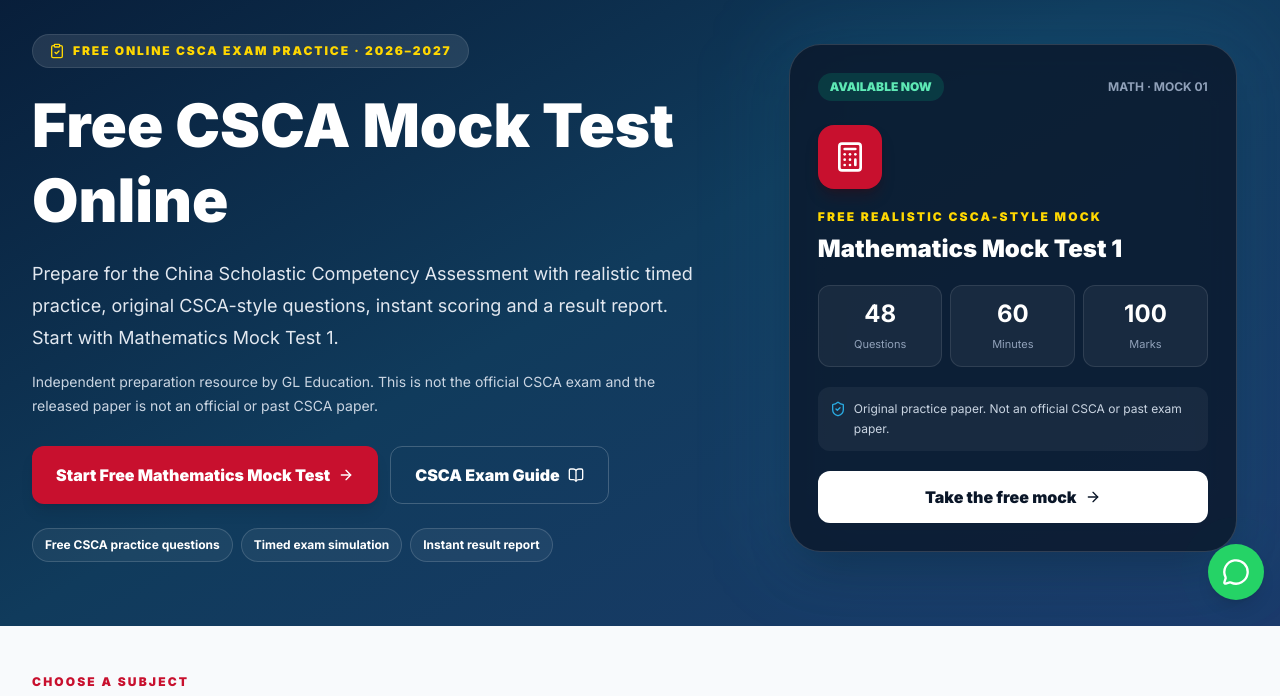
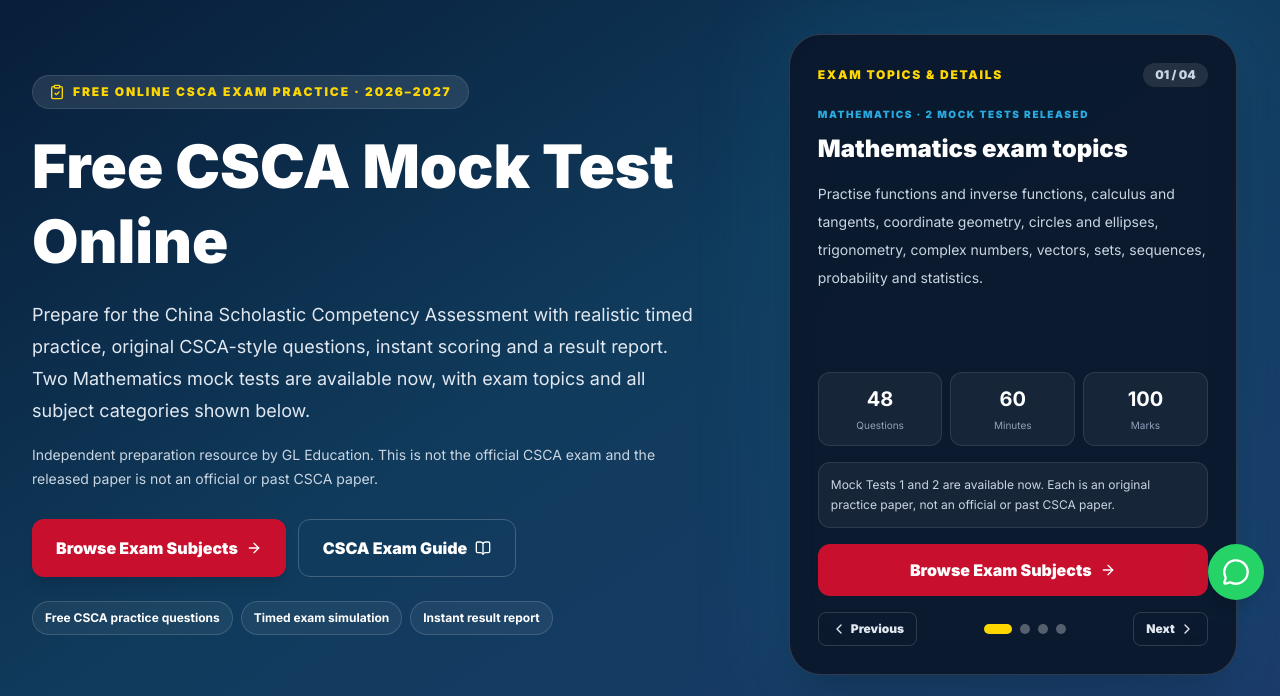
Before and after one commit to mdarifhasanbadsha/Globlearnedu, a Next.js app: page /csca/mocktest in a window 1280 px wide. Shown: the part 168-864 px from the top of the page. Built offline with nearby package versions, Linux system fonts and the light colour scheme; no server answers.

Commit message:
Add multi-slide mock-test topic overview and navigation

```diff
--- a/src/app/(public)/csca/mocktest/page.tsx
+++ b/src/app/(public)/csca/mocktest/page.tsx
@@ -1,10 +1,11 @@
 "use client";
 
+import { useState } from "react";
 import Link from "next/link";
 import {
   Calculator, Atom, FlaskConical, ArrowRight, ClipboardCheck, ShieldCheck,
   Clock3, CheckCircle2, MonitorCheck, FileQuestion, BookOpen, Target,
-  GraduationCap, Info, Sparkles, ExternalLink
+  GraduationCap, Info, Sparkles, ExternalLink, ChevronLeft, ChevronRight
 } from "lucide-react";
 import { MOCK_SUBJECTS, RELEASED_MOCKS } from "@/lib/csca/mocktest-public";
 
@@ -15,7 +16,7 @@
   },
   {
     q: "Where can I take a free CSCA mock test online?",
-    a: "You can start with the released Mathematics Mock Test 1 on this GL Education page. It is an online, timed practice paper with 48 questions, a 60-minute limit and a result out of 100 marks. Physics and Chemistry mock tests stay locked until their question sets are ready."
+    a: "You can start with released Mathematics Mock Tests 1 and 2 on this GL Education page. Each is an online, timed practice paper with 48 questions, a 60-minute limit and a result out of 100 marks. Physics and Chemistry mock tests stay locked until their question sets are ready."
   },
   {
     q: "Is this an official CSCA mock test or a real past paper?",
@@ -31,7 +32,7 @@
   },
   {
     q: "Which CSCA subjects can I practise here?",
-    a: "This page lists Mathematics, Physics and Chemistry. Mathematics Mock Test 1 is currently released. Physics and Chemistry are listed for navigation but are marked Not Released Yet; their exam buttons remain unavailable until the question sets are reviewed."
+    a: "This page lists Mathematics, Physics and Chemistry. Mathematics Mock Tests 1 and 2 are currently released. Physics and Chemistry are listed for navigation but are marked Not Released Yet; their exam buttons remain unavailable until the question sets are reviewed."
   },
   {
     q: "Can I take the CSCA Mathematics mock test on my phone?",
@@ -103,7 +104,41 @@
   ]
 };
 
+const featureSlides = [
+  {
+    eyebrow: "MATHEMATICS · 2 MOCK TESTS RELEASED",
+    title: "Mathematics exam topics",
+    description: "Practise functions and inverse functions, calculus and tangents, coordinate geometry, circles and ellipses, trigonometry, complex numbers, vectors, sets, sequences, probability and statistics.",
+    stats: [["48","Questions"],["60","Minutes"],["100","Marks"]],
+    detail: "Mock Tests 1 and 2 are available now. Each is an original practice paper, not an official or past CSCA paper."
+  },
+  {
+    eyebrow: "PHYSICS · TEST SETS IN PREPARATION",
+    title: "Physics topic overview",
+    description: "Planned practice areas include mechanics and motion, forces, work and energy, waves and oscillations, electricity and magnetism, heat and thermodynamics, and modern physics.",
+    stats: [["0 / 20","Released"],["60 min*","Format"],["MCQ*","Type"]],
+    detail: "Physics tests remain locked until their question sets have been supplied and reviewed. *Format details are indicative; confirm each released test's instructions."
+  },
+  {
+    eyebrow: "CHEMISTRY · TEST SETS IN PREPARATION",
+    title: "Chemistry topic overview",
+    description: "Planned practice areas include atomic structure and periodic trends, chemical bonding, stoichiometry, solutions and gases, acids and bases, equilibrium, kinetics, and organic chemistry.",
+    stats: [["0 / 20","Released"],["60 min*","Format"],["MCQ*","Type"]],
+    detail: "Chemistry tests remain locked until their question sets have been supplied and reviewed. *Format details are indicative; confirm each released test's instructions."
+  },
+  {
+    eyebrow: "HOW MOCK TESTS WORK",
+    title: "Practise, score and learn",
+    description: "Choose a subject and a released test, complete the timed single-answer questions, submit your paper, then use the result page to review your selected options and read explanations.",
+    stats: [["1 answer","Per question"],["Instant","Score"],["Review","Answers"]],
+    detail: "These are independent GL Education practice resources and do not register you for the official CSCA examination."
+  }
+];
+
 export default function FreeMockTestsPage() {
+  const [activeSlide, setActiveSlide] = useState(0);
+  const slide = featureSlides[activeSlide];
+  const browseSubjects = () => document.getElementById("subjects")?.scrollIntoView({ behavior: "smooth", block: "start" });
   return (
     <main className="min-h-screen bg-slate-50 text-[#0A1628]">
       <script type="application/ld+json" dangerouslySetInnerHTML={{ __html: JSON.stringify(pageStructuredData) }} />
@@ -119,10 +154,10 @@
             <div className="max-w-3xl">
               <span className="inline-flex items-center gap-2 rounded-full border border-white/10 bg-white/10 px-4 py-2 text-xs font-black uppercase tracking-[.16em] text-[#FFD700]"><ClipboardCheck className="h-4 w-4" /> Free online CSCA exam practice · 2026–2027</span>
               <h1 className="mt-5 text-4xl font-black leading-tight md:text-6xl">Free CSCA Mock Test Online</h1>
-              <p className="mt-5 max-w-2xl text-base leading-8 text-slate-200 md:text-lg">Prepare for the China Scholastic Competency Assessment with realistic timed practice, original CSCA-style questions, instant scoring and a result report. Start with Mathematics Mock Test 1.</p>
+              <p className="mt-5 max-w-2xl text-base leading-8 text-slate-200 md:text-lg">Prepare for the China Scholastic Competency Assessment with realistic timed practice, original CSCA-style questions, instant scoring and a result report. Two Mathematics mock tests are available now, with exam topics and all subject categories shown below.</p>
               <p className="mt-4 max-w-2xl text-sm leading-6 text-slate-300">Independent preparation resource by GL Education. This is not the official CSCA exam and the released paper is not an official or past CSCA paper.</p>
               <div className="mt-7 flex flex-col gap-3 sm:flex-row">
-                <Link href="/csca/mocktest/mathematics/1" className="inline-flex items-center justify-center gap-2 rounded-xl bg-[#C8102E] px-6 py-4 font-black text-white shadow-lg transition hover:-translate-y-0.5 hover:bg-red-800">Start Free Mathematics Mock Test <ArrowRight className="h-4 w-4" /></Link>
+                <button type="button" onClick={browseSubjects} className="inline-flex items-center justify-center gap-2 rounded-xl bg-[#C8102E] px-6 py-4 font-black text-white shadow-lg transition hover:-translate-y-0.5 hover:bg-red-800">Browse Exam Subjects <ArrowRight className="h-4 w-4" /></button>
                 <Link href="/csca" className="inline-flex items-center justify-center gap-2 rounded-xl border border-white/20 px-6 py-4 font-black text-white transition hover:bg-white/10">CSCA Exam Guide <BookOpen className="h-4 w-4" /></Link>
               </div>
               <div className="mt-6 flex flex-wrap gap-2 text-xs font-bold">
@@ -131,23 +166,28 @@
             </div>
             <div className="relative mx-auto w-full max-w-md">
               <div aria-hidden="true" className="absolute -inset-4 rounded-[2.5rem] bg-[#29ABE2]/10 blur-2xl" />
-              <div className="relative overflow-hidden rounded-[2rem] border border-white/15 bg-[#0A1628]/80 p-6 shadow-2xl md:p-7">
-                <div className="flex items-center justify-between"><span className="rounded-full bg-emerald-400/15 px-3 py-1.5 text-xs font-black uppercase text-emerald-300">Available now</span><span className="text-xs font-bold text-slate-400">MATH · MOCK 01</span></div>
-                <div className="mt-6 flex h-16 w-16 items-center justify-center rounded-2xl bg-[#C8102E] shadow-lg shadow-red-950/30"><Calculator className="h-8 w-8 text-white" /></div>
-                <p className="mt-5 text-xs font-black uppercase tracking-[.18em] text-[#FFD700]">Free realistic CSCA-style mock</p>
-                <h2 className="mt-2 text-2xl font-black">Mathematics Mock Test 1</h2>
-                <div className="mt-5 grid grid-cols-3 gap-2">
-                  {[["48","Questions"],["60","Minutes"],["100","Marks"]].map(([value,label]) => <div key={label} className="rounded-xl border border-white/10 bg-white/5 p-3 text-center"><b className="block text-2xl">{value}</b><span className="text-[11px] text-slate-400">{label}</span></div>)}
+              <div className="relative overflow-hidden rounded-[2rem] border border-white/15 bg-[#0A1628]/90 p-6 shadow-2xl md:p-7">
+                <div className="flex items-center justify-between gap-3"><span className="text-xs font-black uppercase tracking-[.14em] text-[#FFD700]">Exam topics & details</span><span className="rounded-full bg-white/10 px-3 py-1 text-xs font-black text-slate-300">{String(activeSlide+1).padStart(2,"0")} / {String(featureSlides.length).padStart(2,"0")}</span></div>
+                <div className="mt-5 min-h-[245px]">
+                  <p className="text-[10px] font-black uppercase tracking-[.16em] text-[#29ABE2]">{slide.eyebrow}</p>
+                  <h2 className="mt-3 text-2xl font-black leading-tight">{slide.title}</h2>
+                  <p className="mt-4 text-sm leading-7 text-slate-300">{slide.description}</p>
                 </div>
-                <div className="mt-5 flex items-start gap-2 rounded-xl bg-white/5 p-3 text-xs leading-5 text-slate-300"><ShieldCheck className="mt-0.5 h-4 w-4 shrink-0 text-[#29ABE2]" /> Original practice paper. Not an official CSCA or past exam paper.</div>
-                <Link href="/csca/mocktest/mathematics/1" className="mt-5 inline-flex w-full items-center justify-center gap-2 rounded-xl bg-white px-5 py-3.5 font-black text-[#0A1628] transition hover:bg-slate-100">Take the free mock <ArrowRight className="h-4 w-4" /></Link>
+                <div className="mt-5 grid grid-cols-3 gap-2">{slide.stats.map(([value,label])=><div key={label} className="rounded-xl border border-white/10 bg-white/5 p-3 text-center"><b className="block text-lg md:text-xl">{value}</b><span className="mt-1 block text-[10px] leading-4 text-slate-400">{label}</span></div>)}</div>
+                <p className="mt-4 min-h-[64px] rounded-xl border border-white/10 bg-white/5 p-3 text-xs leading-5 text-slate-300">{slide.detail}</p>
+                <button type="button" onClick={browseSubjects} className="mt-4 inline-flex w-full items-center justify-center gap-2 rounded-xl bg-[#C8102E] px-5 py-3.5 font-black text-white transition hover:bg-red-800">Browse Exam Subjects <ArrowRight className="h-4 w-4" /></button>
+                <div className="mt-4 flex items-center justify-between gap-3">
+                  <button type="button" onClick={() => setActiveSlide(v => (v - 1 + featureSlides.length) % featureSlides.length)} aria-label="Previous exam topic slide" className="inline-flex items-center gap-1 rounded-lg border border-white/15 px-3 py-2 text-xs font-black text-slate-200 hover:bg-white/10"><ChevronLeft className="h-4 w-4" /> Previous</button>
+                  <div className="flex items-center gap-2" aria-label="Choose slide">{featureSlides.map((item,i)=><button key={item.eyebrow} type="button" aria-label={"Go to slide "+(i+1)} aria-current={i===activeSlide?"step":undefined} onClick={()=>setActiveSlide(i)} className={"h-2.5 rounded-full transition-all "+(i===activeSlide?"w-7 bg-[#FFD700]":"w-2.5 bg-white/30 hover:bg-white/60")}/>)}</div>
+                  <button type="button" onClick={() => setActiveSlide(v => (v + 1) % featureSlides.length)} aria-label="Next exam topic slide" className="inline-flex items-center gap-1 rounded-lg border border-white/15 px-3 py-2 text-xs font-black text-slate-200 hover:bg-white/10">Next <ChevronRight className="h-4 w-4" /></button>
+                </div>
               </div>
             </div>
           </div>
         </div>
       </section>
 
-      <section className="mx-auto max-w-7xl px-5 py-12 md:px-8">
+      <section id="subjects" className="mx-auto max-w-7xl scroll-mt-6 px-5 py-12 md:px-8">
         <div className="flex flex-col gap-4 md:flex-row md:items-end md:justify-between">
           <div><p className="text-xs font-black uppercase tracking-[.18em] text-[#C8102E]">Choose a subject</p><h2 className="mt-2 text-3xl font-black md:text-4xl">Free CSCA Mock Tests by Subject</h2><p className="mt-3 max-w-3xl leading-7 text-slate-600">Select a category to see its 20 planned mock-test slots and check which practice sets are available. Only released tests can be started.</p></div>
           <div className="inline-flex items-center gap-2 self-start rounded-full bg-blue-50 px-3 py-2 text-xs font-bold text-[#1B3A6B] md:self-auto"><ShieldCheck className="h-4 w-4" /> Independent practice simulation</div>
@@ -176,7 +216,7 @@
               <span className="inline-flex items-center gap-2 rounded-full bg-red-50 px-3 py-1.5 text-xs font-black uppercase tracking-wider text-[#C8102E]"><Sparkles className="h-4 w-4" /> Free CSCA practice</span>
               <h2 className="mt-3 text-3xl font-black md:text-4xl">Free CSCA Practice Questions and Realistic Mock Exams</h2>
               <p className="mt-5 leading-8 text-slate-600">Searching for <strong>CSCA exam practice</strong>, <strong>free CSCA mock tests</strong> or <strong>CSCA Mathematics questions</strong>? Use this page to practise in a structured online exam environment before your official test. The aim is to help you work under time pressure, review your performance and become familiar with a computer-based test flow.</p>
-              <p className="mt-4 leading-8 text-slate-600">The available Mathematics Mock Test 1 uses 48 single-answer questions, a 60-minute time limit and a 100-mark scoring scale. The paper is an original practice resource written for this collection—it is designed as realistic CSCA-style preparation, but it is not the real official exam or a released past paper.</p>
+              <p className="mt-4 leading-8 text-slate-600">The released Mathematics Mock Tests 1 and 2 each use 48 single-answer questions, a 60-minute time limit and a 100-mark scoring scale. The paper is an original practice resource written for this collection—it is designed as realistic CSCA-style preparation, but it is not the real official exam or a released past paper.</p>
               <p className="mt-4 leading-8 text-slate-600">Physics and Chemistry are included as subject categories so students can find future practice sets in one place. Their mock tests remain marked <em>Not Released Yet</em> until the papers have been supplied and reviewed. We do not label unavailable tests as live or invent questions to fill the slots.</p>
               <div className="mt-6 flex flex-col gap-3 sm:flex-row"><Link href="/csca/mocktest/mathematics/1" className="inline-flex items-center justify-center gap-2 rounded-xl bg-[#C8102E] px-5 py-3.5 font-black text-white">Start Free CSCA Math Mock <ArrowRight className="h-4 w-4" /></Link><Link href="/csca" className="inline-flex items-center justify-center gap-2 rounded-xl border border-slate-300 px-5 py-3.5 font-black text-[#1B3A6B]">Read the CSCA Exam Guide</Link></div>
             </div>
@@ -203,7 +243,7 @@
           {[
             ["Purpose","Official assessment for the applicable admissions route","Independent exam-preparation practice"],
             ["Registration and score","Use official CSCA systems and rules","Practice record and result page only"],
-            ["Available questions","Follow the official exam organiser's materials and policies","Original Mathematics Mock Test 1 is available now"],
+            ["Available questions","Follow the official exam organiser's materials and policies","Original Mathematics Mock Tests 1 and 2 are available now"],
             ["Cost to attempt this mock","Official exam fees may apply; check the official portal","The released practice mock is free"],
             ["Recognition","Official CSCA result, subject to official rules","Not an official score, transcript or admission result"]
           ].map(([feature,official,gl])=><tr key={feature}><th scope="row" className="px-5 py-4 align-top font-black text-[#0A1628]">{feature}</th><td className="px-5 py-4 align-top">{official}</td><td className="px-5 py-4 align-top">{gl}</td></tr>)}
@@ -217,7 +257,7 @@
           <div className="flex items-center gap-3"><Target className="h-7 w-7 text-[#FFD700]" /><div><p className="text-xs font-black uppercase tracking-[.18em] text-[#FFD700]">A simple study workflow</p><h2 className="mt-2 text-3xl font-black md:text-4xl">How to use a CSCA practice test</h2></div></div>
           <div className="mt-8 grid gap-4 md:grid-cols-3">
             {[
-              ["01","Choose a released mock","Open Mathematics Mock Test 1 and read its instructions before starting."],
+              ["01","Choose a released mock","Choose either released Mathematics mock test and read its instructions before starting."],
               ["02","Practise under time pressure","Work independently, manage your time and avoid switching away from the test screen."],
               ["03","Review and plan","Check your result, note weak topics and return to your CSCA preparation materials."]
             ].map(([n,title,desc])=><article key={n} className="rounded-2xl border border-white/10 bg-white/5 p-5"><span className="text-3xl font-black text-[#FFD700]">{n}</span><h3 className="mt-4 text-lg font-black">{title}</h3><p className="mt-2 text-sm leading-6 text-slate-300">{desc}</p></article>)}
```
